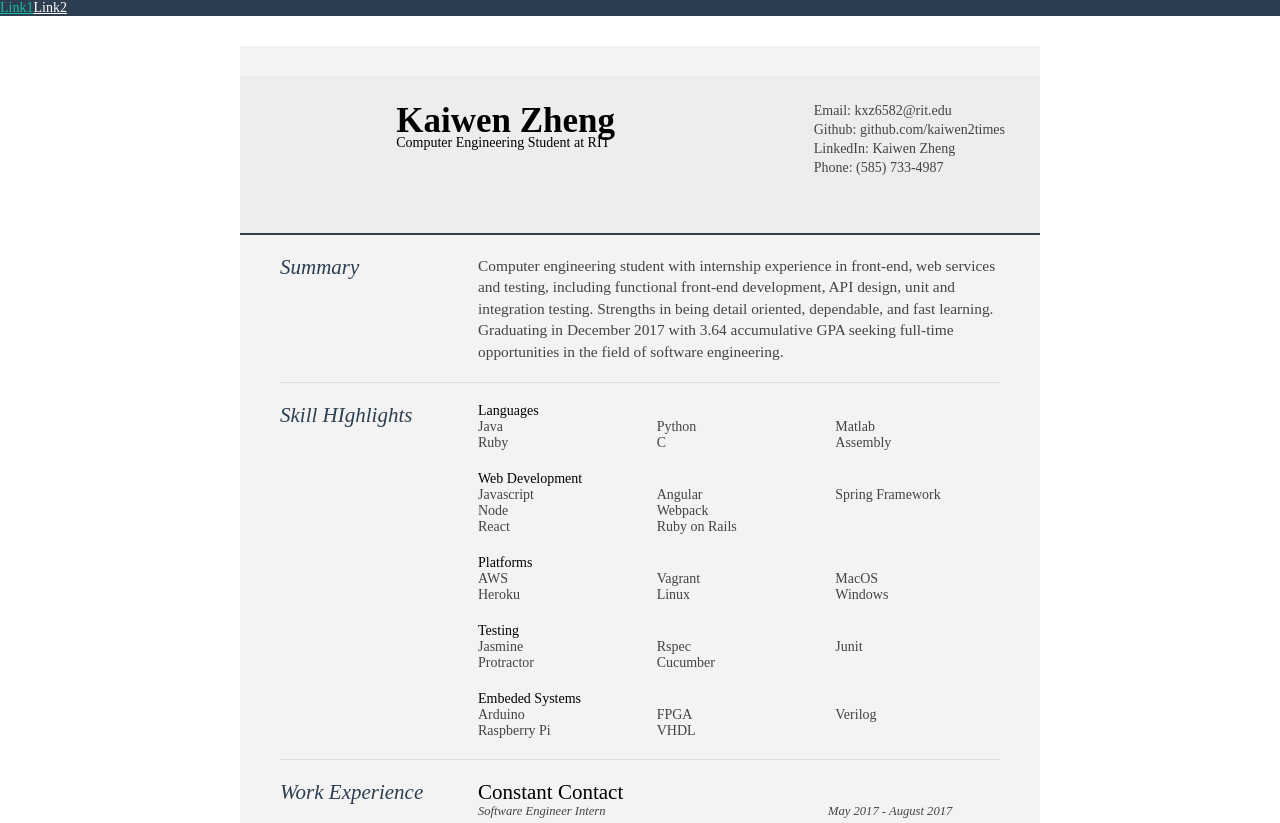
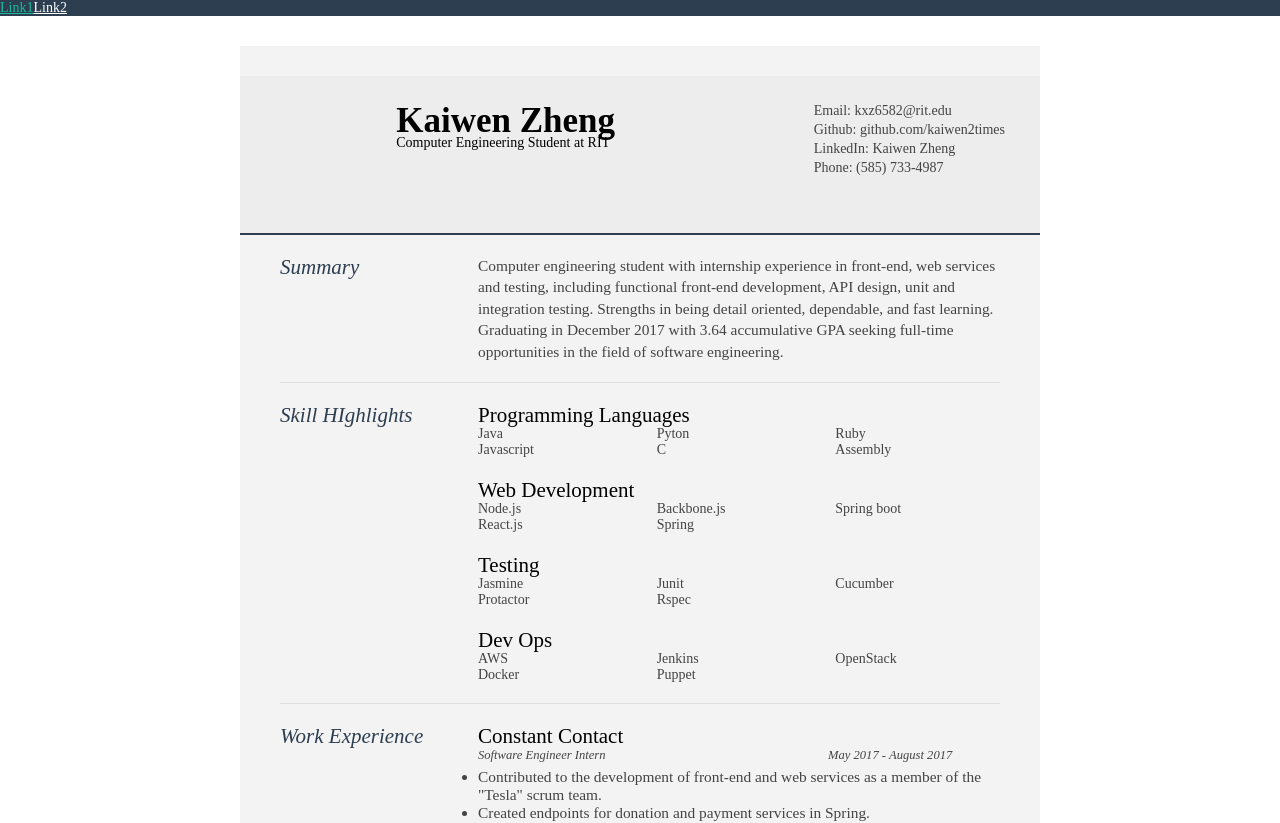
Before and after one commit to kaiwen2times/webpack4-react-starter-kit, a React app: page / in a window 1280 px wide. Shown: the top 823 px of the page. Built offline with nearby package versions, Linux system fonts and the light colour scheme; a web font is replaced by a local one.

Commit message:
Refactoring work experience section

```diff
--- a/src/js/ContactDetails.js
+++ b/src/js/ContactDetails.js
@@ -1,4 +1,5 @@
 import React, { Component } from 'react';
+import PropTypes from 'prop-types';
 import img from './../img/me-profile.png'
 
 class ContactDetails extends Component {
@@ -10,16 +11,16 @@ class ContactDetails extends Component {
         </div>
 
         <div id="name">
-          <h1 className="quickFade delayTwo">{this.props.details.name}</h1>
-          <h4 className="quickFade delayThree">{this.props.details.occupation}</h4>
+          <h1 className="quickFade delayTwo">{this.props.data.name}</h1>
+          <h4 className="quickFade delayThree">{this.props.data.occupation}</h4>
         </div>
 
         <div id="contactDetails" className="quickFade delayFour">
           <ul>
-            <li><a href={this.props.details.emailAddress} target="_top">{this.props.details.email}</a></li>
-            <li><a href={this.props.details.githubAddress}>{this.props.details.github}</a></li>
-            <li><a href={this.props.details.linkedinAddress}>{this.props.details.linkedin}</a></li>
-            <li><a href={this.props.details.phoneNumber}>{this.props.details.phone}</a></li>
+            <li><a href={this.props.data.emailAddress} target="_top">{this.props.data.email}</a></li>
+            <li><a href={this.props.data.githubAddress}>{this.props.data.github}</a></li>
+            <li><a href={this.props.data.linkedinAddress}>{this.props.data.linkedin}</a></li>
+            <li><a href={this.props.data.phoneNumber}>{this.props.data.phone}</a></li>
           </ul>
         </div>
         <div className="clear"></div>
@@ -27,4 +28,7 @@ class ContactDetails extends Component {
     )
   }
 }
+ContactDetails.propTypes = {
+  data: PropTypes.object
+}
 export default ContactDetails;
--- a/src/js/ContactDetailsContainer.js
+++ /dev/null
@@ -1,13 +0,0 @@
-import React, { Component } from 'react';
-import ContactDetails from './ContactDetails';
-import data from './../json/contactDetails.json'
-
-class ContactDetailsContainer extends Component {
-
-  render() {
-    return (
-      <ContactDetails details={data} />
-    )
-  };
-}
-export default ContactDetailsContainer;
--- a/src/js/Resume.js
+++ b/src/js/Resume.js
@@ -1,83 +1,22 @@
 import React, { Component } from 'react';
-import ContactDetailsContainer from './ContactDetailsContainer';
+// contact details
+import ContactDetails from './ContactDetails';
+import detailsData from './../json/contactDetails.json'
+// summary
+import Summary from './Summary';
+import summaryData from './../json/summary.json'
+// skills
+import Skills from './Skills';
+import skillsData from './../json/skills.json'
 
 class Resume extends Component {
   render() {
     return (
       <div id="cv" className="instaFade">
-        <ContactDetailsContainer />
-
+        <ContactDetails data={detailsData} />
         <div id="mainArea" className="quickFade delayFive">
-          <section>
-            <article>
-              <div className="sectionTitle">
-                <h1>Summary</h1>
-              </div>
-
-              <div className="sectionContent">
-                <p>Computer engineering student with internship experience in front-end, web services and testing, including functional front-end development, API design, unit and integration testing. Strengths in being detail oriented, dependable, and fast learning. Graduating in December 2017 with 3.64 accumulative GPA seeking full-time opportunities in the field of software engineering.</p>
-              </div>
-            </article>
-            <div className="clear"></div>
-          </section>
-
-          <section>
-            <div className="sectionTitle">
-              <h1>Skill HIghlights</h1>
-            </div>
-
-            <div className="sectionContent">
-              <h4>Languages</h4>
-              <ul className="keySkills">
-                <li>Java</li>
-                <li>Ruby</li>
-                <li>Python</li>
-                <li>C</li>
-                <li>Matlab</li>
-                <li>Assembly</li>
-              </ul>
-
-              <h4>Web Development</h4>
-              <ul className="keySkills">
-                <li>Javascript</li>
-                <li>Node</li>
-                <li>React</li>
-                <li>Angular</li>
-                <li>Webpack</li>
-                <li>Ruby on Rails</li>
-                <li>Spring Framework</li>
-              </ul>
-
-              <h4>Platforms</h4>
-              <ul className="keySkills">
-                <li>AWS</li>
-                <li>Heroku</li>
-                <li>Vagrant</li>
-                <li>Linux</li>
-                <li>MacOS</li>
-                <li>Windows</li>
-              </ul>
-
-              <h4>Testing</h4>
-              <ul className="keySkills">
-                <li>Jasmine</li>
-                <li>Protractor</li>
-                <li>Rspec</li>
-                <li>Cucumber</li>
-                <li>Junit</li>
-              </ul>
-
-              <h4>Embeded Systems</h4>
-              <ul className="keySkills">
-                <li>Arduino</li>
-                <li>Raspberry Pi</li>
-                <li>FPGA</li>
-                <li>VHDL</li>
-                <li>Verilog</li>
-              </ul>
-            </div>
-            <div className="clear"></div>
-          </section>
+          <Summary data={summaryData} />
+          <Skills data={skillsData} />
 
           <section>
             <div className="sectionTitle">
--- /dev/null
+++ b/src/js/Skills.js
@@ -0,0 +1,31 @@
+import React, { Component } from 'react';
+import PropTypes from 'prop-types';
+
+class Skills extends Component {
+  render() {
+    return (
+      <section>
+        <div className="sectionTitle">
+          <h1>{this.props.data.title}</h1>
+        </div>
+        <div className="sectionContent">
+        {this.props.data.skills.map((skill, index) => (
+          <div key={index}>
+            <h2>{skill.title}</h2>
+            <ul className="keySkills">
+            {skill.lists.map((item, index) => (
+              <li key={index}>{item}</li>
+            ))}
+            </ul>
+          </div>
+        ))}
+        </div>
+        <div className="clear"></div>
+      </section>
+    )
+  }
+}
+Skills.propTypes = {
+  data: PropTypes.object
+}
+export default Skills;
--- /dev/null
+++ b/src/js/Summary.js
@@ -0,0 +1,25 @@
+import React, { Component } from 'react';
+import PropTypes from 'prop-types';
+
+class Summary extends Component {
+  render() {
+    return (
+      <section>
+        <article>
+          <div className="sectionTitle">
+            <h1>{this.props.data.title}</h1>
+          </div>
+
+          <div className="sectionContent">
+            <p>{this.props.data.summary}</p>
+          </div>
+        </article>
+        <div className="clear"></div>
+      </section>
+    )
+  }
+}
+Summary.propTypes = {
+  data: PropTypes.object
+}
+export default Summary;
--- /dev/null
+++ b/src/json/skills.json
@@ -0,0 +1,21 @@
+{
+  "title": "Skill HIghlights",
+  "skills": [
+    {
+      "title": "Programming Languages",
+      "lists": ["Java", "Javascript", "Pyton", "C", "Ruby", "Assembly"]
+    },
+    {
+      "title": "Web Development",
+      "lists": ["Node.js", "React.js", "Backbone.js", "Spring", "Spring boot"]
+    },
+    {
+      "title": "Testing",
+      "lists": ["Jasmine", "Protactor", "Junit", "Rspec", "Cucumber"]
+    },
+    {
+      "title": "Dev Ops",
+      "lists": ["AWS", "Docker", "Jenkins", "Puppet", "OpenStack"]
+    }
+  ]
+}
--- /dev/null
+++ b/src/json/summary.json
@@ -0,0 +1,4 @@
+{
+  "title": "Summary",
+  "summary": "Computer engineering student with internship experience in front-end, web services and testing, including functional front-end development, API design, unit and integration testing. Strengths in being detail oriented, dependable, and fast learning. Graduating in December 2017 with 3.64 accumulative GPA seeking full-time opportunities in the field of software engineering."
+}
```
Also changed, not shown: 1 other file (tests, documents, lock files or other folders).
